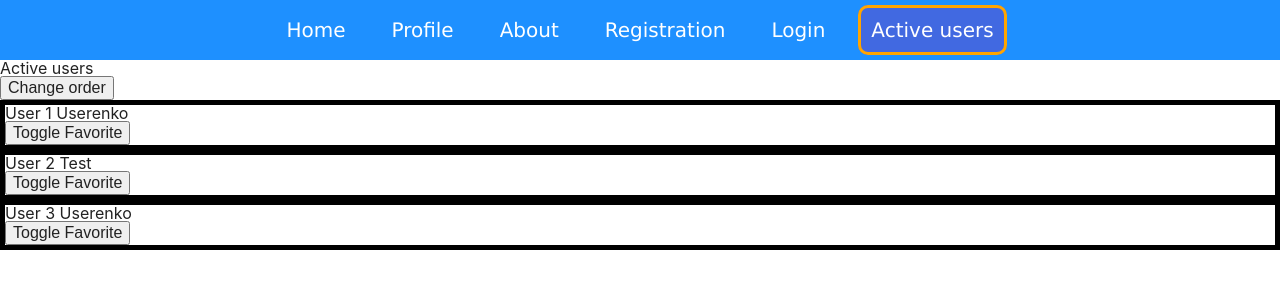
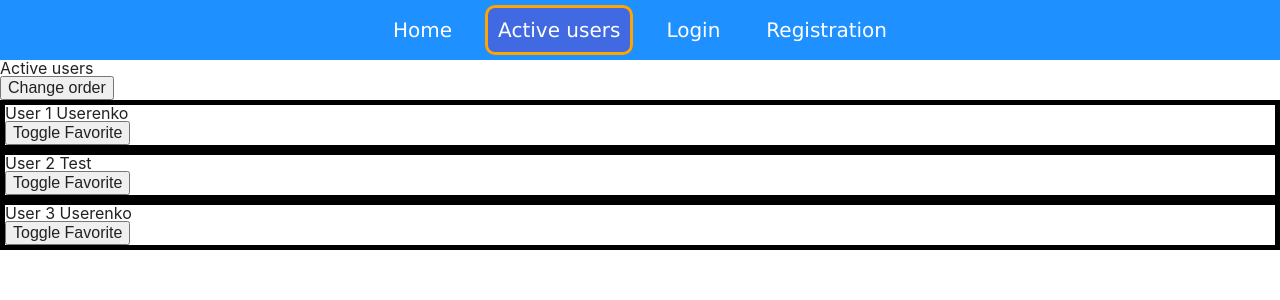
Before and after one commit to kozubslava/pfe-2023-js-fullstack-app, a React (Create React App) app in the folder client/: page /users in a window 1280 px wide. Shown: the top 300 px of the page. Built offline with nearby package versions, Linux system fonts and the light colour scheme.

Commit message:
Add basic logout functionality

```diff
--- a/client/src/api/index.js
+++ b/client/src/api/index.js
@@ -16,6 +16,10 @@ export const login = async (loginData) =>
 
 export const refresh = async (userId) =>
   httpClient.post('/auth/refresh', { userId });
+
+export const logout = () => {
+  window.localStorage.removeItem('token');
+}
 
 export async function getUser(userId) {
   const response = await httpClient.get(`/users/${userId}`);
--- a/client/src/components/Header/index.jsx
+++ b/client/src/components/Header/index.jsx
@@ -1,8 +1,20 @@
-import React from 'react';
+import React, { useContext } from 'react';
 import { NavLink } from 'react-router-dom';
 import styles from './Header.module.scss';
+import UserContext from '../../contexts/userContext';
+import { logout } from '../../api';
 
 const Header = (props) => {
+  const [user, setUser] = useContext(UserContext);
+
+  const handleLogout = () => {
+    // видаляємо токен з локалСтораджу
+    logout();
+
+    // видаляємо користувача зі стейту
+    setUser(null);
+  };
+
   return (
     <header className={styles.container}>
       <ul className={styles.navList}>
@@ -16,6 +28,7 @@ const Header = (props) => {
             Home
           </NavLink>
         </li>
+        {user && (
           <li>
             <NavLink
               exact
@@ -26,26 +39,25 @@ const Header = (props) => {
               Profile
             </NavLink>
           </li>
+        )}
         <li>
           <NavLink
             exact
-            to='/about'
+            to='/users'
             className={styles.link}
             activeClassName={styles.activeLink}
           >
-            About
+            Active users
           </NavLink>
         </li>
+        {user ? (
           <li>
-          <NavLink
-            exact
-            to='/registration'
-            className={styles.link}
-            activeClassName={styles.activeLink}
-          >
-            Registration
-          </NavLink>
+            <button className={styles.link} onClick={handleLogout}>
+              Logout
+            </button>
           </li>
+        ) : (
+          <>
             <li>
               <NavLink
                 exact
@@ -59,13 +71,15 @@ const Header = (props) => {
             <li>
               <NavLink
                 exact
-            to='/users'
+                to='/registration'
                 className={styles.link}
                 activeClassName={styles.activeLink}
               >
-            Active users
+                Registration
               </NavLink>
             </li>
+          </>
+        )}
       </ul>
     </header>
   );
```
Lines whose indentation alone changed are shown as unchanged.
